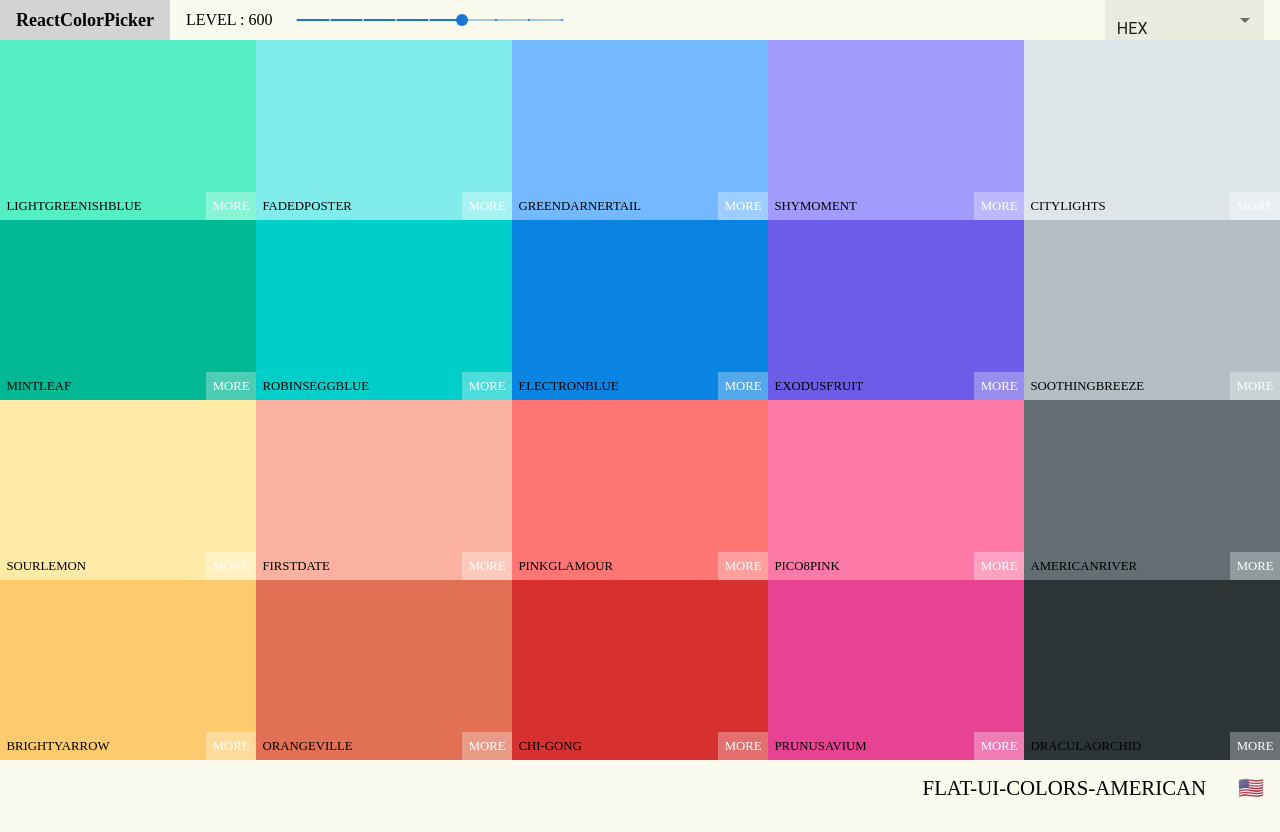
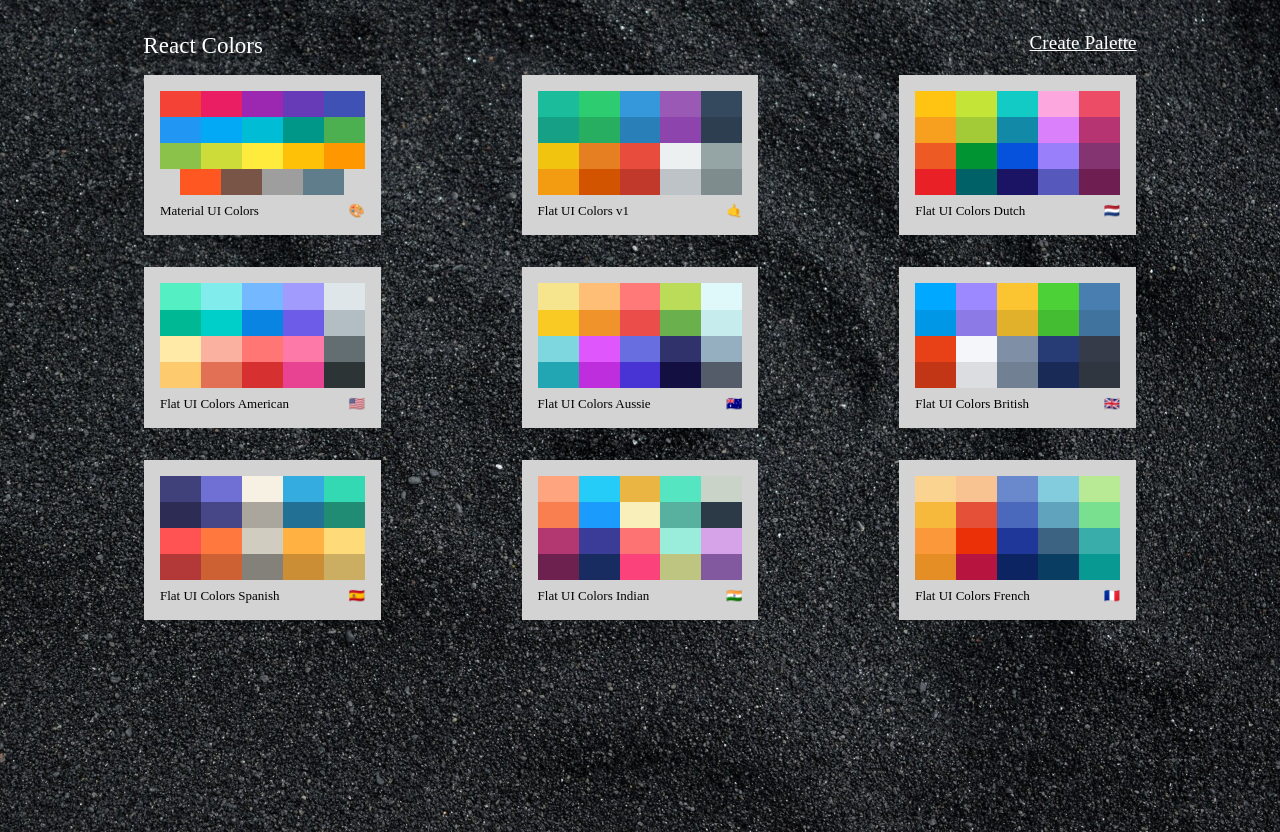
Before and after one commit to Masoud-khalifeh/Colors-App, a React (Create React App) app: page / in a window 1280 px wide. Built offline with nearby package versions, Linux system fonts and the light colour scheme.

Commit message:
add PalettesPage

```diff
--- /dev/null
+++ b/src/App.css
@@ -0,0 +1,7 @@
+.main{
+    background-image: url('./images/background.jpg') ;
+    background-size: cover;
+    background-position: bottom;
+    height: 100vh;
+    padding-top: 2rem;
+}
--- a/src/App.js
+++ b/src/App.js
@@ -1,11 +1,14 @@
 import Palette from './Palette';
-import seedColors from './seedColors'
+import seedColors from './seedColors';
+import PalletesPage from './PalettesPage';
+import './App.css';
+
 
 
 function App() {
   return (
-    <div>
-      <Palette {...seedColors[3]}/>
+    <div className='main'>
+      <PalletesPage PaletteArrays={seedColors} />
     </div>
   );
 }
--- /dev/null
+++ b/src/PalettesPage.css
@@ -0,0 +1,70 @@
+.PalettesPage {
+    width: 80%;
+    display: flex;
+    flex-direction: column;
+    justify-content: center;
+    align-items: center;
+
+    margin: auto;
+}
+
+
+.PalettesPageBottom {
+    display: flex;
+    flex-wrap: wrap;
+    justify-content: space-between;
+    align-items: center;
+}
+
+
+.mainPalette {
+    display: flex;
+    flex-direction: column;
+    justify-content: space-between;
+    width: 20%;
+    aspect-ratio: 1/0.6;
+    margin: 1rem;
+    background-color: lightgray;
+    padding: 1rem;
+}
+
+.mainPaletteTop {
+    width: 100%;
+    height: 85%;
+    display: flex;
+    justify-content: center;
+    align-items: center;
+    flex-wrap: wrap;
+}
+
+
+.mainPaletteTopColor {
+    width: 20%;
+    height: 25%;
+}
+
+.mainPaletteBottom {
+    font-size: small;
+    display: flex;
+    justify-content: space-between;
+    align-items: center;
+    margin-top: 0.5rem;
+}
+
+
+.PalettesPageTop {
+    display: flex;
+    font-size: 1.2rem;
+    justify-content: space-between;
+    color: white;
+    width: 97%;
+}
+
+
+.PalettesPageTop span:nth-child(1) {
+    font-size: larger;
+}
+
+.PalettesPageTop span:nth-child(2) {
+    text-decoration: underline;
+}
--- /dev/null
+++ b/src/PalettesPage.js
@@ -0,0 +1,38 @@
+import React from "react";
+import './PalettesPage.css';
+
+
+
+export default function PalettesPage(props) {
+    return (
+
+
+
+        <div className="PalettesPage">
+            <div className="PalettesPageTop">
+                <span>
+                    React Colors
+                </span>
+                <span>
+                    Create Palette
+                </span>
+            </div>
+            <div className="PalettesPageBottom">
+                {props.PaletteArrays.map(palette => (
+                    <div className="mainPalette">
+                        <div className="mainPaletteTop">
+                            {palette.colors.map(color => (
+                                <div className="mainPaletteTopColor" style={{ backgroundColor: `${color.color}` }}></div>
+                            ))}
+                        </div>
+                        <div className="mainPaletteBottom">
+                            <span>{palette.paletteName}</span>
+                            <span>{palette.emoji}</span>
+                        </div>
+                    </div>
+                ))}
+            </div>
+
+        </div>
+    )
+}
--- a/src/index.css
+++ b/src/index.css
@@ -1,5 +1,4 @@
 body {
-  margin: 0;
+  margin: 0px;
   background-color: rgb(250, 250, 238);
-
 }
```
Also changed, not shown: src/images/background.jpg (added).
